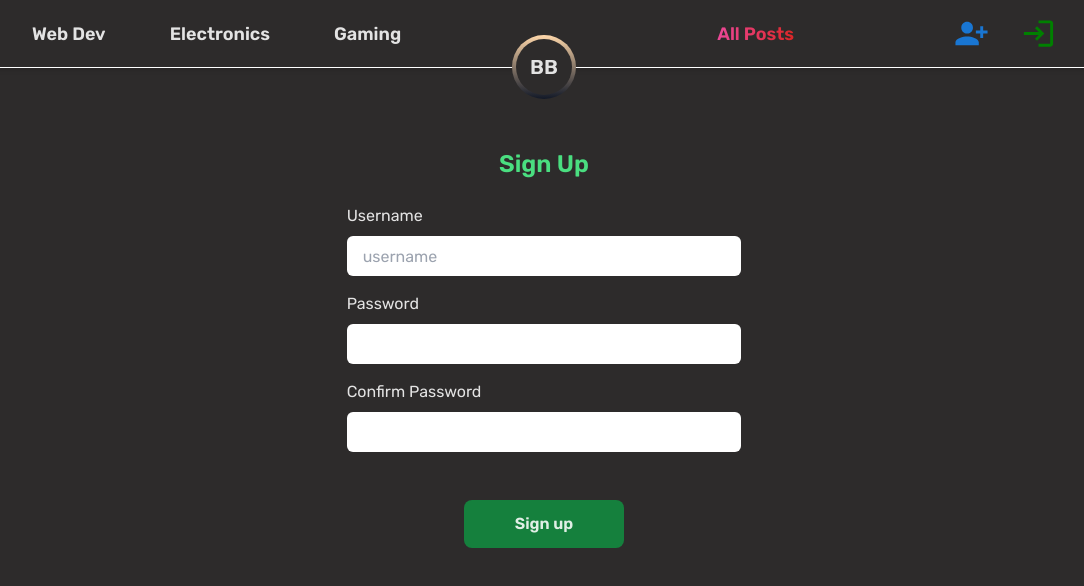
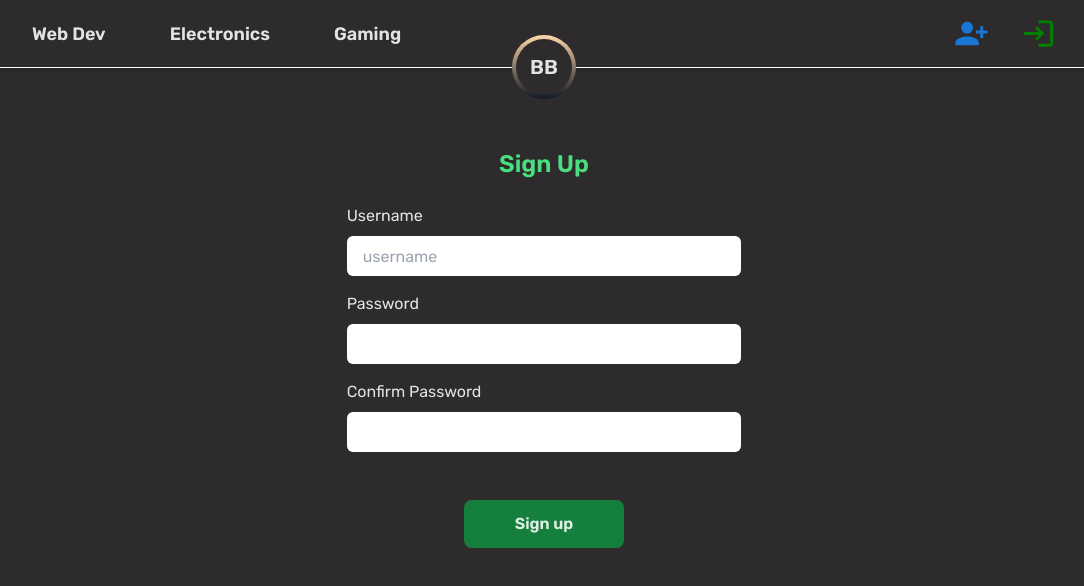
Before and after one commit to Kyle-Close/blog-client, a React (Vite) app: page /signup in a window 1280 px wide. Shown: the top 586 px of the page, without its empty margins (96-1180 px from the left). Built offline with nearby package versions, Linux system fonts and the light colour scheme.

Commit message:
fixed issue with recent post displayed text

```diff
--- a/package.json
+++ b/package.json
@@ -14,6 +14,7 @@
     "@mui/icons-material": "^5.14.14",
     "@tinymce/tinymce-react": "^4.3.0",
     "axios": "^1.5.1",
+    "html-react-parser": "^5.0.6",
     "jwt-decode": "^3.1.2",
     "jwt-decoder": "^0.0.0",
     "react": "^18.2.0",
--- a/src/components/create-post/CreatePost.tsx
+++ b/src/components/create-post/CreatePost.tsx
@@ -36,6 +36,7 @@ function CreatePost() {
 
     const content = editorRef.current.getContent();
     const postData = { title: title, content: content };
+    console.dir(postData);
 
     try {
       const status = await GetCreatePostStatus(
@@ -43,7 +44,7 @@ function CreatePost() {
         postData
       );
 
-      if (status === 201) {
+      if (status === 200 || status === 201) {
         const msg = 'Post successfully created!';
         const btnText = 'See Post';
         const btnLink = '/';
--- a/src/components/header/Header.tsx
+++ b/src/components/header/Header.tsx
@@ -149,15 +149,12 @@ const tw_leftSide = ['flex-1'].join(' ');
 
 const tw_allPosts = [
   'hidden',
-  'bg-clip-text',
   'text-transparent',
   'font-semibold',
   'text-md',
   'md:text-lg',
   'sm:flex',
-  'bg-gradient-to-r',
-  'from-pink-500',
-  'to-red-600',
+  'text-fuchsia-600',
 ].join(' ');
 
 const tw_buttonContainer = [
--- a/src/components/landing-page/recent-posts/RecentPost.tsx
+++ b/src/components/landing-page/recent-posts/RecentPost.tsx
@@ -1,4 +1,5 @@
 import { useNavigate } from 'react-router-dom';
+import parse from 'html-react-parser';
 
 interface RecentPostProps {
   img: string;
@@ -13,6 +14,11 @@ function RecentPost({ img, title, content, url }: RecentPostProps) {
   const handleButtonClick = () => {
     if (url) navigate(url);
   };
+
+  const createMarkup = (htmlString: string) => {
+    return { __html: parse(htmlString) };
+  };
+
   return (
     <div onClick={handleButtonClick} className={tw_postContainer}>
       <button className={tw_imageButtonWrapper}>
@@ -24,7 +30,10 @@ function RecentPost({ img, title, content, url }: RecentPostProps) {
           <h4 className={tw_title}>{title}</h4>
         </button>
 
-        <p className={tw_content}>{content}</p>
+        <div
+          className={tw_content}
+          dangerouslySetInnerHTML={createMarkup(content)}
+        ></div>
       </div>
     </div>
   );
--- a/src/components/post/Post.tsx
+++ b/src/components/post/Post.tsx
@@ -1,5 +1,6 @@
 import React from 'react';
 import axios from 'axios';
+import parse from 'html-react-parser';
 import { useParams } from 'react-router-dom';
 
 function Post() {
@@ -23,7 +24,7 @@ function Post() {
   }, [id]);
 
   const createMarkup = (htmlString: string) => {
-    return { __html: htmlString };
+    return { __html: parse(htmlString) };
   };
 
   return (
```
Also changed, not shown: 1 other file (tests, documents, lock files or other folders).
